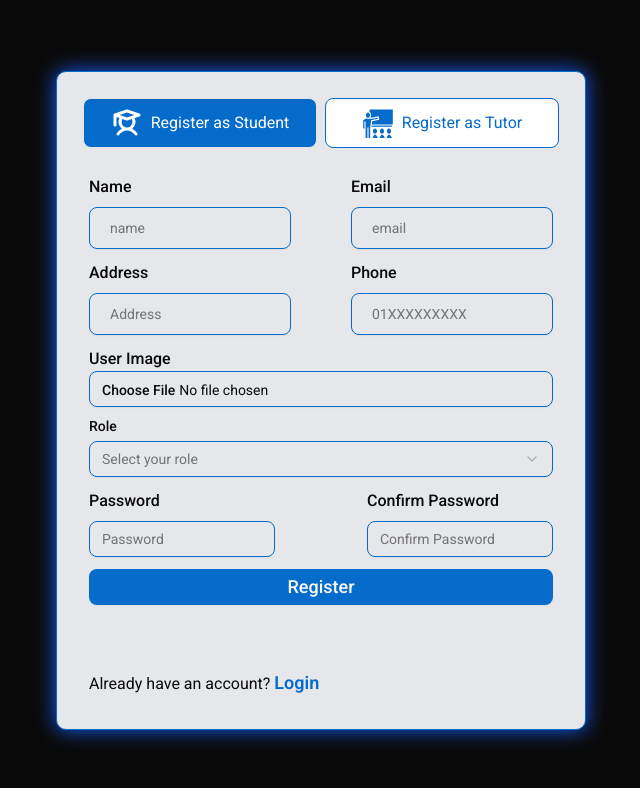
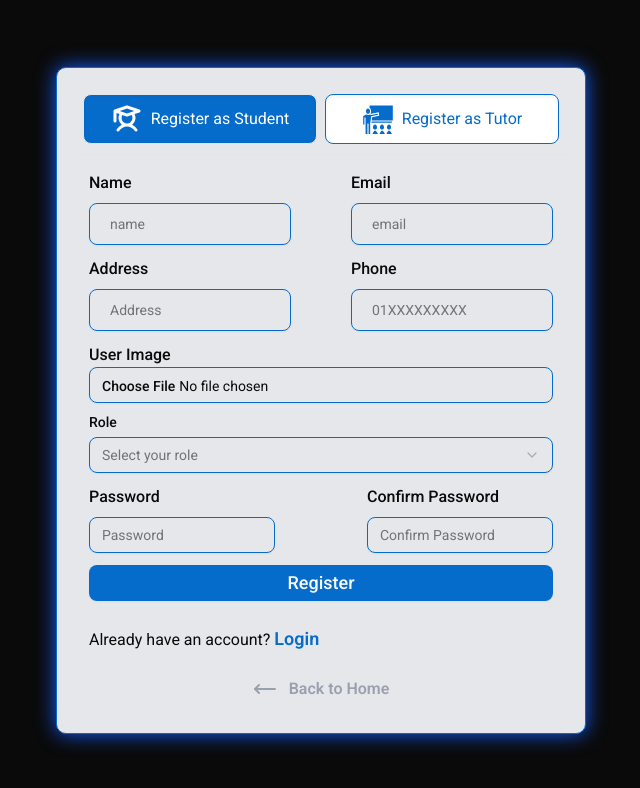
Before and after one commit to tafiya/tutorLink-frontend, a Next.js app: page /register in a window 1280 px wide. Shown: the top 788 px of the page, without its empty margins (319-959 px from the left). Built offline with nearby package versions, Linux system fonts and the light colour scheme; no server answers.

Commit message:
fix some issue in register page

```diff
--- a/src/components/auth/LoginFrom.tsx
+++ b/src/components/auth/LoginFrom.tsx
@@ -22,6 +22,7 @@ import { loginUser } from '@/services/AuthServices';
 import { useUser } from '@/context/UserContext';
 import { PiStudentBold } from 'react-icons/pi';
 import { GiTeacher } from 'react-icons/gi';
+import { MoveLeft } from 'lucide-react';
 
 const LoginFrom = () => {
   const form = useForm({
@@ -179,6 +180,14 @@ const LoginFrom = () => {
           Register
         </Link>
       </p>
+      <p className=' flex items-center justify-center mt-6'>
+        <Link
+          href="/"
+          className="flex gap-3 items-center text-base font-semibold text-gray-400 hover:text-[#066ccb] "
+        >
+          <MoveLeft /> Back to Home
+        </Link>
+      </p>
     </div>
   );
 };
--- a/src/components/auth/Register.tsx
+++ b/src/components/auth/Register.tsx
@@ -32,7 +32,7 @@ import { registrationSchema } from './RegistrationValidation';
 import Link from 'next/link';
 import { Popover, PopoverContent, PopoverTrigger } from '../ui/popover';
 import { format } from 'date-fns';
-import { CalendarIcon } from 'lucide-react';
+import { CalendarIcon, MoveLeft } from 'lucide-react';
 import { Calendar } from '../ui/calendar';
 import { DateRange } from 'react-day-picker';
 
@@ -148,6 +148,7 @@ const RegisterForm = () => {
         </button>
       </div>
       <div className="w-full flex-col items-center overflow-hidden sm:p-4">
+        <div>
           <Form {...form}>
             <form
               onSubmit={form.handleSubmit(onSubmit)}
@@ -464,13 +465,14 @@ const RegisterForm = () => {
                 {isSubmitting ? 'Registering....' : 'Register'}
               </Button>
             </form>
-
           </Form>
+        </div>
+        <div>
           <Form {...form}>
             <form
               onSubmit={form.handleSubmit(onSubmit)}
               className={`${
-              signUp ? 'h-0 opacity-0' : 'h-full duration-300'
+                signUp ? ' invisible h-0 opacity-0' : 'h-full duration-300'
               } space-y-3 sm:space-y-3`}
             >
               <div className=" flex flex-wrap justify-between ">
@@ -599,7 +601,7 @@ const RegisterForm = () => {
                       <FormLabel className=" text-base">Password</FormLabel>
                       <FormControl>
                         <Input
-                       placeholder='Password'
+                          placeholder="Password"
                           className=" border-[#066ccb]"
                           type="password"
                           {...field}
@@ -620,7 +622,7 @@ const RegisterForm = () => {
                       </FormLabel>
                       <FormControl>
                         <Input
-                       placeholder='Confirm Password'
+                          placeholder="Confirm Password"
                           className=" border-[#066ccb] "
                           type="password"
                           {...field}
@@ -647,8 +649,7 @@ const RegisterForm = () => {
               </Button>
             </form>
           </Form>
-
-        <p className=" text-base mt-16">
+          <p className=" text-base mt-6">
             Already have an account?{' '}
             <Link
               href="/login"
@@ -658,6 +659,16 @@ const RegisterForm = () => {
             </Link>
           </p>
         </div>
+
+        <p className=" flex items-center justify-center mt-6">
+          <Link
+            href="/"
+            className="flex gap-3 items-center text-base font-semibold text-gray-400 hover:text-[#066ccb] "
+          >
+            <MoveLeft /> Back to Home
+          </Link>
+        </p>
+      </div>
     </div>
   );
 };
```
Lines whose indentation alone changed are shown as unchanged.
